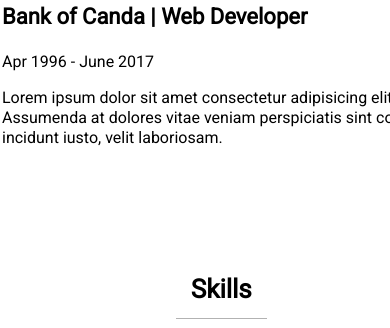
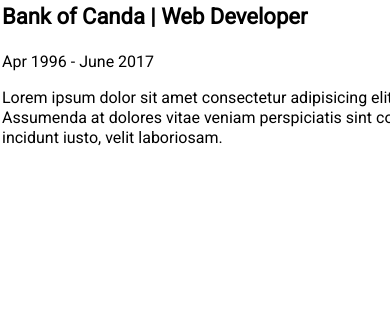
Before and after one commit to FranciscoAT/FranciscoAT.github.io, a website: page index.html in a window 390 px wide. Shown: the part 2849-3177 px from the top of the page. After the commit the page ends 3013 px from the top, so only its background shows below. Drawn offline with Linux system fonts and the light colour scheme.

Commit message:
additional quick mobile check commit

```diff
--- a/index.html
+++ b/index.html
@@ -154,9 +154,9 @@
             </section>
             <!-- End History -->
             <!-- Start Skills -->
-            <section id="skills-section" class="skills-section-wrapper gutter-content section-padding-large">
+            <!-- <section id="skills-section" class="skills-section-wrapper gutter-content section-padding-large">
                 <h2 class="section-header">Skills</h2>
-            </section>
+            </section> -->
             <!-- End Skills -->
         <!-- End wrapper -->
         <div class="scroll"></div>
```
